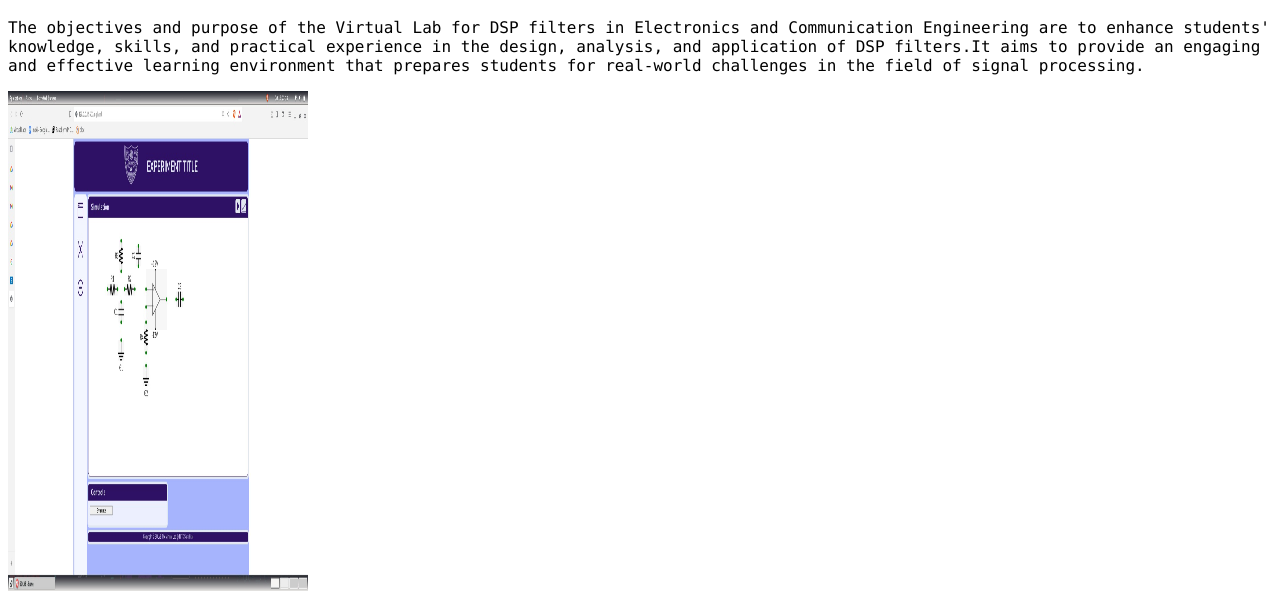
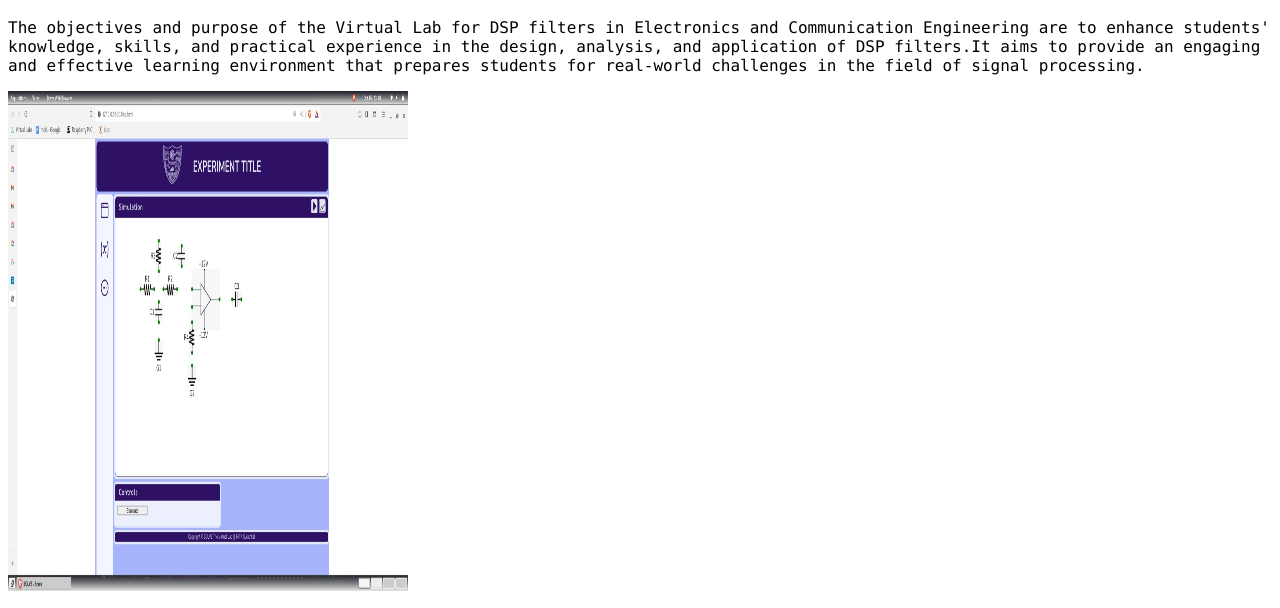
Before and after one commit to Prathamputhran06/portfolio, a plain HTML site: page project.html in a window 1280 px wide. Shown: the part 122-730 px from the top of the page. Drawn offline with Linux system fonts and the light colour scheme.

Commit message:
Update project.html

```diff
--- a/project.html
+++ b/project.html
@@ -11,7 +11,7 @@
   <h1 class="auto">PROJECTS</h1>
   <h1><strong>Lowpassfilter simulator</strong> </h1>
   <p>The objectives and purpose of the Virtual Lab for DSP filters in Electronics and Communication Engineering are to enhance students' knowledge, skills, and practical experience in the design, analysis, and application of DSP filters.It aims to provide an engaging and effective learning environment that prepares students for real-world challenges in the field of signal processing.</p>
-  <img src="css/nitk.jpg" height="500px" width="300px">
+  <img src="css/nitk.jpg" height="500px" width="400px">
   <p>This project was a part of NITK surathkals internship in the Computer System Design Deparment under the gudiance of Senior Researcher Ms Shresta Udupi.<br>I particularly worked on the formulae for the signal processing as well as developing the user interface for the circuit connections.</p>
  <h1><strong>Gerber Design and Fabrication of temparature sensor module</strong> </h1>
   <p>The objectives and purpose of this project was to develop a cost efficient self made temparature sensor coupling module.which was 70% efficient when compared to the other standard coupling circuit in the market</p>
```
